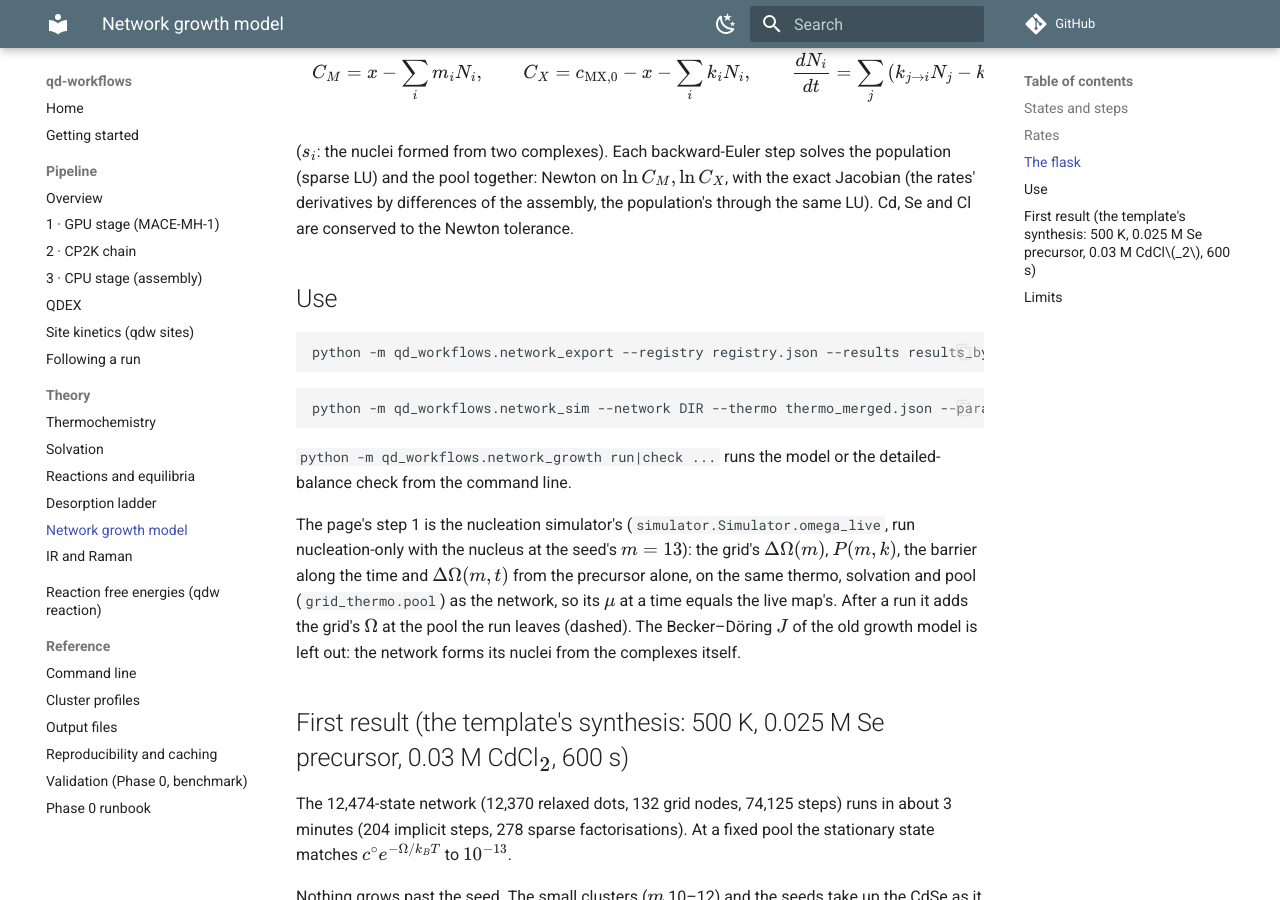
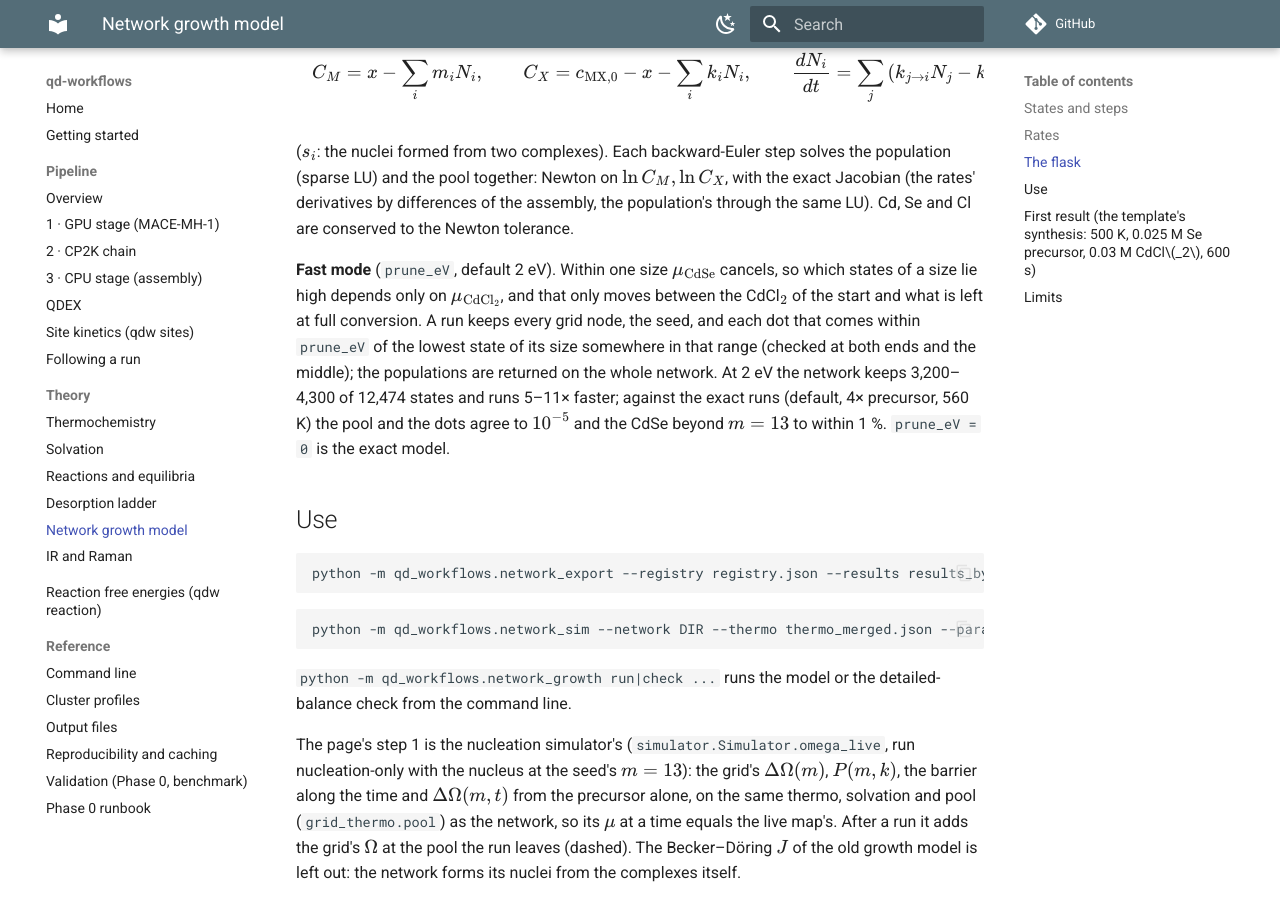
Before and after one commit to nlesc-nano/qd-workflows, an MkDocs documentation site: the page built from docs/theory/network-growth.md, in a window 1280 px wide and 900 px high, scrolled down 2080 px. Built offline with MkDocs 1.6.1 and Material for MkDocs 9.7.7, drawn with Linux system fonts in a browser that asks for light colours; comment, search, counter and statistics services are not loaded.

Commit message:
network growth: fast mode on by default (prune_eV 2 eV): against exact runs at the default, 4x precursor and 560 K, 3,200-4,300 of 12,474 states, 5-11x faster, pool and dots within 1e-5, CdSe beyond m = 13 within 1 %; page field (0 = exact); docs

````diff
--- a/docs/theory/network-growth.md
+++ b/docs/theory/network-growth.md
@@ -78,6 +78,14 @@ $$
 together: Newton on $\ln C_M, \ln C_X$, with the exact Jacobian (the rates' derivatives by differences of the assembly,
 the population's through the same LU). Cd, Se and Cl are conserved to the Newton tolerance.
 
+**Fast mode** (`prune_eV`, default 2 eV). Within one size $\mu_\mathrm{CdSe}$ cancels, so which states of a size lie
+high depends only on $\mu_\mathrm{CdCl_2}$, and that only moves between the CdCl$_2$ of the start and what is left at full
+conversion. A run keeps every grid node, the seed, and each dot that comes within `prune_eV` of the lowest state of its
+size somewhere in that range (checked at both ends and the middle); the populations are returned on the whole network.
+At 2 eV the network keeps 3,200–4,300 of 12,474 states and runs 5–11× faster; against the exact runs (default, 4×
+precursor, 560 K) the pool and the dots agree to $10^{-5}$ and the CdSe beyond $m = 13$ to within 1 %. `prune_eV = 0` is
+the exact model.
+
 ## Use
 
 ```bash
--- a/src/qd_workflows/templates/network/index.html
+++ b/src/qd_workflows/templates/network/index.html
@@ -260,6 +260,7 @@ const CTRL = [
   ["T", "T", "K"], ["eps", "solvent ε", ""], ["c_P0", "Se precursor c_P0", "M"], ["c_MX0", "CdCl₂ c_MX0", "M"],
   ["k_conv_500K", "k_conv (500 K)", "1/(M s)"], ["Ea_conv", "E_a of the conversion", "eV"], ["t_end", "time", "s"],
   ["s_nu", "kinetic scale s_ν", "×"], ["eta_mPas", "viscosity η", "mPa s"], ["a_site_A2", "site area", "Å²"],
+  ["prune_eV", "fast: skip dots above their size's best by (0 = exact)", "eV"],
 ];
 let D = null, RUN = null, IDX = 0, MAPMODE = "seed", MAPRANGE = "all", VIEW = null, SEL = null, LASTMAP = null;
 
````
Also changed, not shown: 1 other file.
